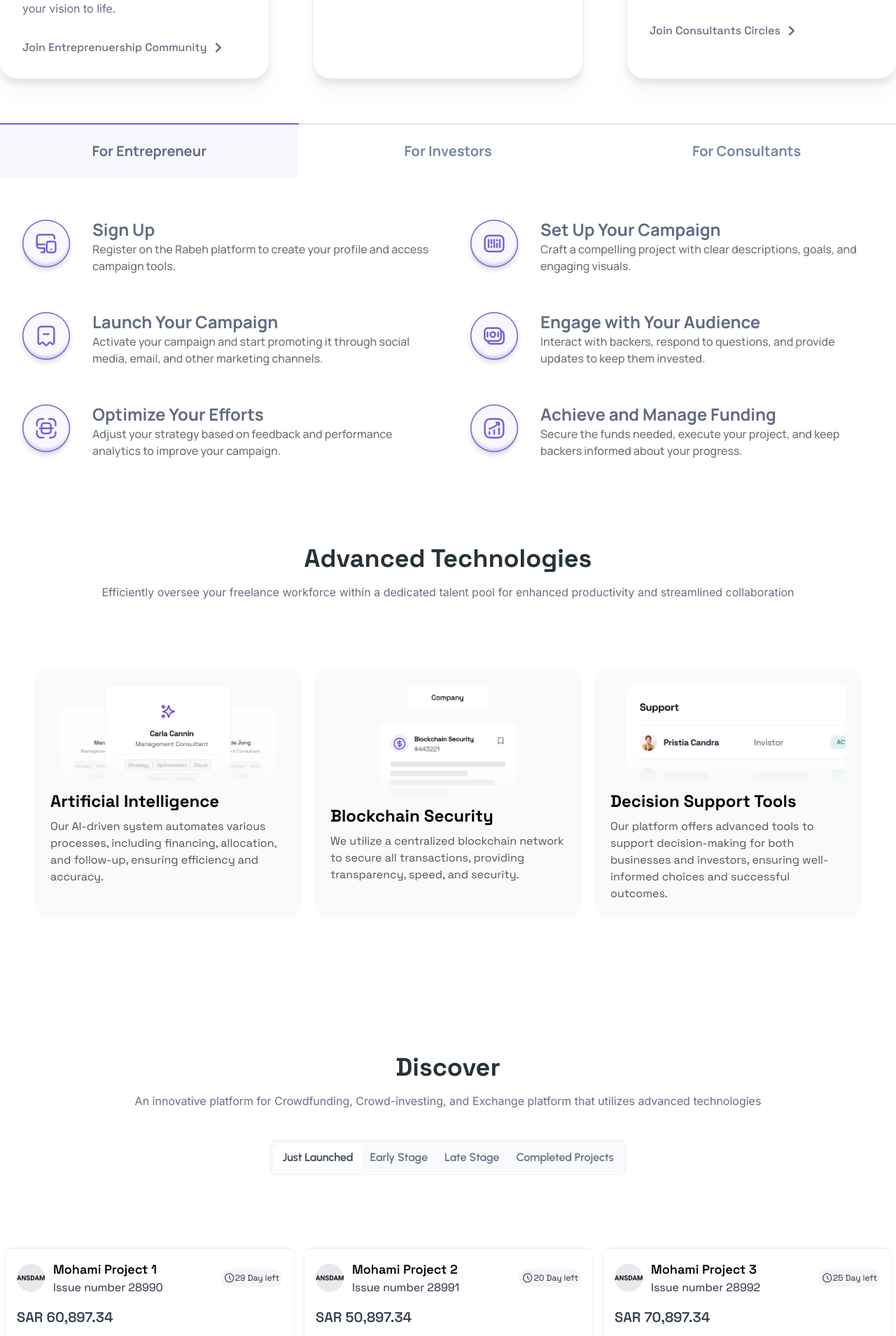
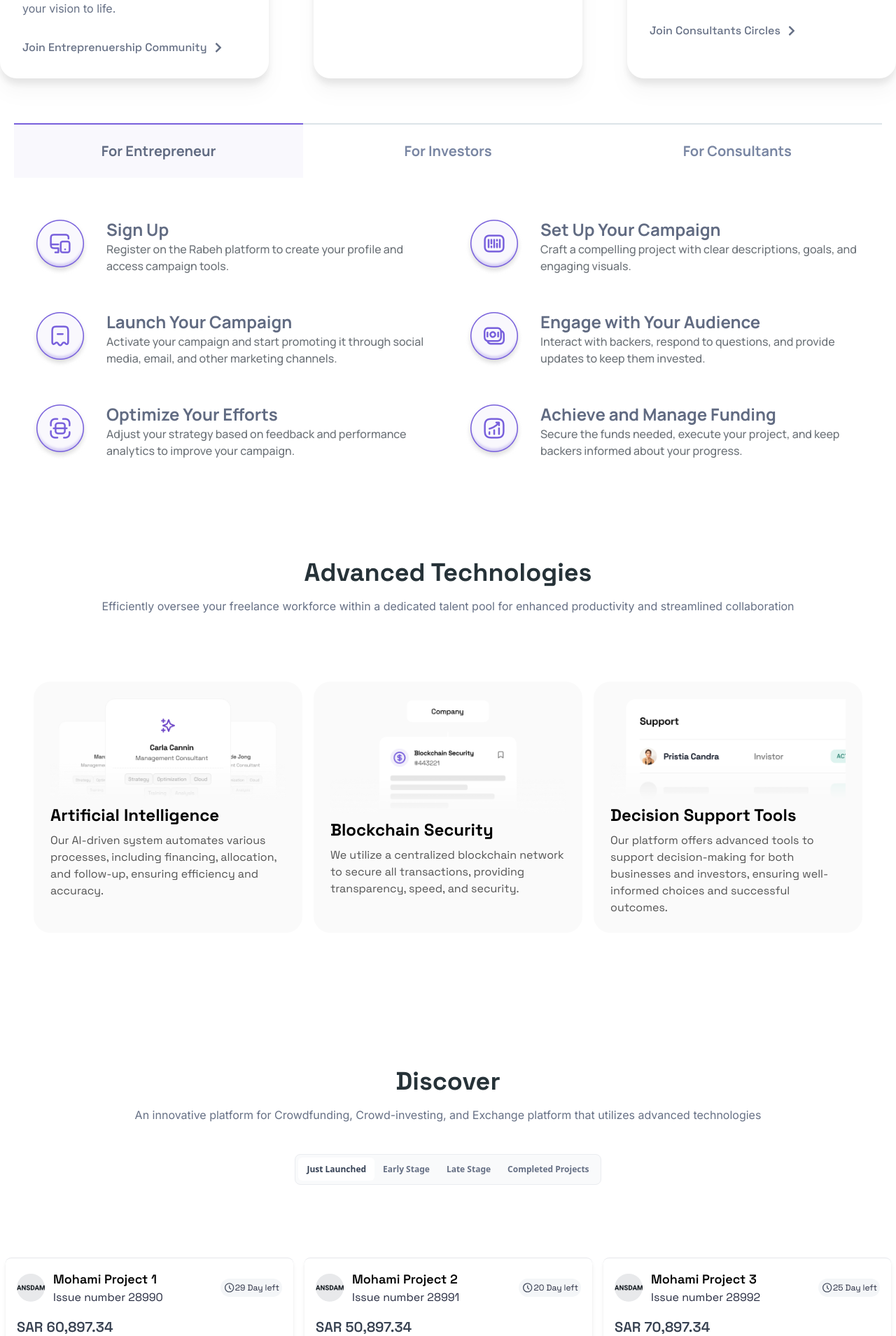
Before and after one commit to iamsayeeduddin/rabeh-web, a Next.js app: page /about in a window 1280 px wide. Shown: the part 2190-4099 px from the top of the page at 70% size. Built offline with nearby package versions, Linux system fonts and the light colour scheme.

Commit message:
added reponsiveness in about page

```diff
--- a/src/app/about/ClickTabs.jsx
+++ b/src/app/about/ClickTabs.jsx
@@ -44,32 +44,32 @@ const tabData = [
       label: "For Investors",
       content: [
         {
-          icon: "/assets/icon-3.png", // Reuse icon-3 for all sections
+          icon: "/assets/icon-3.png",
           title: "Create an Account",
           description: "Sign up on Rabeh to begin exploring investment opportunities.",
         },
         {
-          icon: "/assets/icon-7.png", // Reuse icon-7 for all sections
+          icon: "/assets/icon-7.png",
           title: "Browse Projects",
           description: "Explore a variety of campaigns across different sectors and industries.",
         },
         {
-          icon: "/assets/icon-8.png", // Reuse icon-8 for all sections
+          icon: "/assets/icon-8.png",
           title: "Review Details",
           description: "Examine project descriptions, business plans, funding goals, and risks to make informed decisions.",
         },
         {
-          icon: "/assets/icon-9.png", // Reuse icon-9 for all sections
+          icon: "/assets/icon-9.png",
           title: "Make Investments",
           description: "Support projects that match your interests and investment goals through our secure platform.",
         },
         {
-          icon: "/assets/icon-10.png", // Reuse icon-10 for all sections
+          icon: "/assets/icon-10.png",
           title: "Monitor Performance",
           description: "Track the progress of your investments and stay updated with project milestones and developments.",
         },
         {
-          icon: "/assets/icon-11.png", // Reuse icon-11 for all sections
+          icon: "/assets/icon-11.png",
           title: "Engage with Entrepreneurs",
           description: "Provide feedback or support to the projects you’ve invested in, if desired.",
         },
@@ -118,12 +118,12 @@ const ClickTabs = () => {
   const fonts = useFonts();
 
   return (
-    <div className={"pt-16 " + fonts.manrope.className}>
-      <div className={"flex text-center font-bold text-xl "}>
+    <div className={"pt-16 p-5  " + fonts.manrope.className}>
+      <div className={"flex flex-col md:flex-row text-center font-bold text-xl "}>
         {tabData.map((tab) => (
           <div
             key={tab.key}
-            className={`w-1/3 p-6 cursor-pointer ${
+            className={`md:w-1/3 p-6 cursor-pointer ${
               activeTab === tab.key
                 ? "bg-[#F9F8FD] border-t-2 border-[#7860DC] text-[#616B82]"
                 : "text-[#7986A3] border-t-2 border-[#DCE4E8]"
@@ -134,16 +134,16 @@ const ClickTabs = () => {
           </div>
         ))}
       </div>
-      <div className="pt-8 w-full flex">
+      <div className="pt-8 w-full flex flex-col">
         {tabData
           .filter((tab) => tab.key === activeTab)
           .map((tab) => (
-            <div key={tab.key} className="w-full flex flex-wrap">
+            <div key={tab.key} className="w-full flex flex-wrap md:flex-row flex-col ">
               {tab.content.map((item, index) => (
-                <div key={index} className="w-1/2 p-6">
-                  <div className="flex items-center">
-                    <img src={item.icon} alt={item.title} />
-                    <div className="pl-6">
+                <div key={index} className="md:w-1/2 p-6 ">
+                  <div className="flex flex-col md:flex-row items-center">
+                    <img className="" src={item.icon} alt={item.title} />
+                    <div className="md:pl-6 text-center md:text-start">
                       <h5 className="text-[#616B82] font-bold text-2xl">{item.title}</h5>
                       <p className="text-[#6C7278] font-medium">{item.description}</p>
                     </div>
--- a/src/app/about/page.jsx
+++ b/src/app/about/page.jsx
@@ -88,7 +88,7 @@ const Page = () => {
           "Welcome to RABEH, your comprehensive fintech platform designed to revolutionize the way businesses and investors connect. We specialize in crowdfunding and real-time ownership exchange systems, catering to all types of businesses and companies. Our mission is to facilitate the journey of entrepreneurs and business owners in accessing financial support and achieving success in their ventures."
         }
       />
-      <section className="flex flex-col items-center">
+      <section className="flex flex-col items-center p-5 md:p-0">
         <div className="max-w-3xl text-center">
           <h5 className={"text-[#263238] font-bold text-4xl pb-4 " + fonts.spaceG.className}>About Rabeh</h5>
           <p>
@@ -97,7 +97,7 @@ const Page = () => {
             opportunities.
           </p>
         </div>
-        <div className={"flex gap-6 pt-20 " + fonts.spaceG.className}>
+        <div className={"flex flex-col md:flex-row    gap-6 pt-20 " + fonts.spaceG.className}>
           <div className="flex flex-col gap-4 max-w-xl px-10 py-14 bg-[#F9F9FB] rounded-3xl border border-[#0206171B]">
             <img src="/assets/logo_mini.png" className="pb-4" height={35} width={30} />
             <h5 className="font-medium text-2xl">Our Vision</h5>
@@ -117,13 +117,13 @@ const Page = () => {
           </div>
         </div>
       </section>
-      <section className={"flex flex-col items-center px-32 py-24 " + fonts.spaceG.className}>
+      <section className={"flex flex-col items-center p-5  md:px-32 md:py-24 " + fonts.spaceG.className}>
         <div className="max-w-7xl">
           <div className="w-full space-y-4 pb-12">
             <h5 className="font-bold text-4xl">Why Choose Rabeh?</h5>
             <p className="max-w-xl text-lg">Discover our innovative features crafted to elevate your user journey and exceed your expectations.</p>
           </div>
-          <div className="flex gap-6">
+          <div className="flex flex-col md:flex-row gap-6">
             <div className="max-w-[300px] bg-[#F9F9FB] rounded-2xl p-6 space-y-3">
               <span className="flex gap-3 font-bold text-lg">
                 <img src="/assets/icon-1.png" />
@@ -165,17 +165,17 @@ const Page = () => {
           </div>
         </div>
       </section>
-      <section className="flex flex-col items-center">
+      <section className="flex flex-col items-center p-5 md:p-0">
         <div className="max-w-7xl">
-          <div className="flex justify-between w-full pb-12">
+          <div className="flex justify-between w-full pb-12 md:flex-row flex-col">
             <h5 className={"w-1/2 text-[#263238] font-bold text-4xl " + fonts.spaceG.className}>How it works</h5>
-            <p className="text-lg text-[#667085]">
+            <p className="text-lg text-[#667085] mt-5 md:mt-0 ">
               It offers services for fundraising, equity exchange, and business enhancement, and facilitates funds and financing and all kinds of
               support before, during, and after services.{" "}
             </p>
           </div>
-          <div className={"flex justify-between " + fonts.inter.className}>
-            <div className="rounded-3xl drop-shadow-xl w-96 bg-white p-8 flex flex-col gap-4">
+          <div className={"flex flex-col md:flex-row justify-between  " + fonts.inter.className}>
+            <div className="rounded-3xl drop-shadow-xl md:w-96 bg-white p-8 flex flex-col gap-4">
               <img src="/assets/icon-2.png" height={84} width={84} />
               <h5 className="pt-4 font-bold text-2xl">For Entreprenuer</h5>
               <p className="text-[#667085]">
@@ -187,7 +187,7 @@ const Page = () => {
                 Join Entreprenuership Community <FaChevronRight />
               </span>
             </div>
-            <div className="rounded-3xl drop-shadow-xl w-96 bg-white p-8 flex flex-col gap-4">
+            <div className="rounded-3xl drop-shadow-xl md:w-96 bg-white p-8 flex flex-col gap-4 mt-5 md:mt-0">
               <img src="/assets/icon-2.png" height={84} width={84} />
               <h5 className="pt-4 font-bold text-2xl">For Investors</h5>
               <p className="text-[#667085]">
@@ -198,7 +198,7 @@ const Page = () => {
                 Join Investors Hub <FaChevronRight />
               </span>
             </div>
-            <div className="rounded-3xl drop-shadow-xl w-96 bg-white p-8 flex flex-col gap-4">
+            <div className="rounded-3xl drop-shadow-xl md:w-96 bg-white p-8 flex flex-col gap-4 mt-5 md:mt-0">
               <img src="/assets/icon-2.png" height={84} width={84} />
               <h5 className="pt-4 font-bold text-2xl">For Consultants</h5>
               <p className="text-[#667085]">
@@ -213,7 +213,7 @@ const Page = () => {
           <ClickTabs />
         </div>
       </section>
-      <section className="flex flex-col items-center">
+      <section className="flex flex-col items-center p-5 md:p-0 ">
         <div className="max-w-7xl py-24">
           <div className="text-center">
             <h5 className={"text-[#263238] font-bold text-4xl pb-4 " + fonts.spaceG.className}>Advanced Technologies</h5>
@@ -221,8 +221,8 @@ const Page = () => {
               Efficiently oversee your freelance workforce within a dedicated talent pool for enhanced productivity and streamlined collaboration
             </p>
           </div>
-          <div className={"pt-24 gap-4 flex justify-between " + fonts.spaceG.className}>
-            <div className="w-96 bg-[#FAFAFA] rounded-3xl p-6 flex flex-col gap-2">
+          <div className={"pt-24 gap-4 flex md:flex-row flex-col justify-between " + fonts.spaceG.className}>
+            <div className="md:w-96 bg-[#FAFAFA] rounded-3xl p-6 flex flex-col gap-2">
               <img src="/assets/img-1.png" />
               <h5 className="font-bold text-2xl">Artificial Intelligence</h5>
               <p className="text-[#525252]">
@@ -247,8 +247,8 @@ const Page = () => {
           </div>
         </div>
       </section>
-      <section className="flex flex-col items-center">
-        <div className="max-w-7xl py-24">
+      <section className="flex flex-col items-center p-5 md:p-0 ">
+        <div className="md:max-w-7xl w-full md:py-24">
           <div className="text-center">
             <h5 className={"text-[#263238] font-bold text-4xl pb-4 " + fonts.spaceG.className}>Discover</h5>
             <p className={"text-[#667085] " + fonts.inter.className}>
@@ -256,16 +256,14 @@ const Page = () => {
             </p>
           </div>
           <div className="pt-8 w-full flex justify-center">
-            <div
-              className={
-                "mt-3 bg-[#F9FAFB] rounded-lg cursor-pointer w-fit px-1 py-3 font-semibold border border-[#EAECF0] " + fonts.urbanist.className
-              }
-            >
-              <span className={`px-3 py-2 rounded-md ${true ? "bg-white text-[#344054]" : "text-[#667085]"}`}>Just Launched</span>
-              <span className={`px-3 py-2 rounded-md ${false ? "bg-white text-[#344054]" : "text-[#667085]"}`}>Early Stage</span>
-              <span className={`px-3 py-2 rounded-md ${false ? "bg-white text-[#344054]" : "text-[#667085]"}`}>Late Stage</span>
-              <span className={`px-3 py-2 rounded-md ${false ? "bg-white text-[#344054]" : "text-[#667085]"}`}>Completed Projects</span>
-            </div>
+          <div
+          className={"flex-row w-full  md:mt-3 bg-[#F9FAFB] rounded-lg cursor-pointer md:w-fit px-1 md:py-3 font-semibold border border-[#EAECF0] text-[12px] p-5" + fonts.urbanist.className}
+        >
+          <span className={`md:px-3  py-2 rounded-md ${true ? "bg-white text-[#344054]" : "text-[#667085]"}`}>Just Launched</span>
+          <span className={`md:px-3 py-2 rounded-md ${false ? "bg-white text-[#344054]" : "text-[#667085]"}`}>Early Stage</span>
+          <span className={`md:px-3 py-2 rounded-md ${false ? "bg-white text-[#344054]" : "text-[#667085]"}`}>Late Stage</span>
+          <span className={`md:px-3 py-2 rounded-md ${false ? "bg-white text-[#344054]" : "text-[#667085]"}`}>Completed Projects</span>
+        </div>
           </div>
           <div className={"flex items-center justify-center pt-10 " + fonts.spaceG.className}>
             <CardSlider cards={cards} />
@@ -283,12 +281,12 @@ const Page = () => {
               success.
             </p>
           </div>
-          <div className="flex justify-between gap-11 pt-16">
+          <div className="flex flex-col md:flex-row  justify-between gap-11 pt-16">
             {team.map((member, index) => (
               <div key={index + member.title} className={"flex px-10 flex-col justify-between items-center " + fonts.inter.className}>
                 <img src={member.img} className="mb-5 w-24 h-24 rounded-full" />
-                <h5 className="text-lg font-semibold">{member.name}</h5>
-                <p className="text-[#6941C6]">{member.title}</p>
+                <h5 className="text-lg font-semibold md:text-start text-center  ">{member.name}</h5>
+                <p className="text-[#6941C6] text-center">{member.title}</p>
                 <div className="flex space-x-4 text-[#98A2B3] pt-4">
                   <FaTwitter />
                   <FaLinkedin />
--- a/src/components/InvestmentOpportunities.jsx
+++ b/src/components/InvestmentOpportunities.jsx
@@ -93,7 +93,7 @@ const InvestmentOpportunities = () => {
       </div>
       <div className="md:py-2 w-full flex md:justify-start ">
         <div
-          className={"flex-row w-full  md:mt-3 bg-[#F9FAFB] rounded-lg cursor-pointer md:w-fit px-1 md:py-3 font-semibold border border-[#EAECF0] text-[12px] " + fonts.urbanist.className}
+          className={"flex-row w-full  md:mt-3 bg-[#F9FAFB] rounded-lg cursor-pointer md:w-fit px-1 md:py-3 font-semibold border border-[#EAECF0] text-[12px] p-5" + fonts.urbanist.className}
         >
           <span className={`md:px-3  py-2 rounded-md ${true ? "bg-white text-[#344054]" : "text-[#667085]"}`}>Just Launched</span>
           <span className={`md:px-3 py-2 rounded-md ${false ? "bg-white text-[#344054]" : "text-[#667085]"}`}>Early Stage</span>
```
